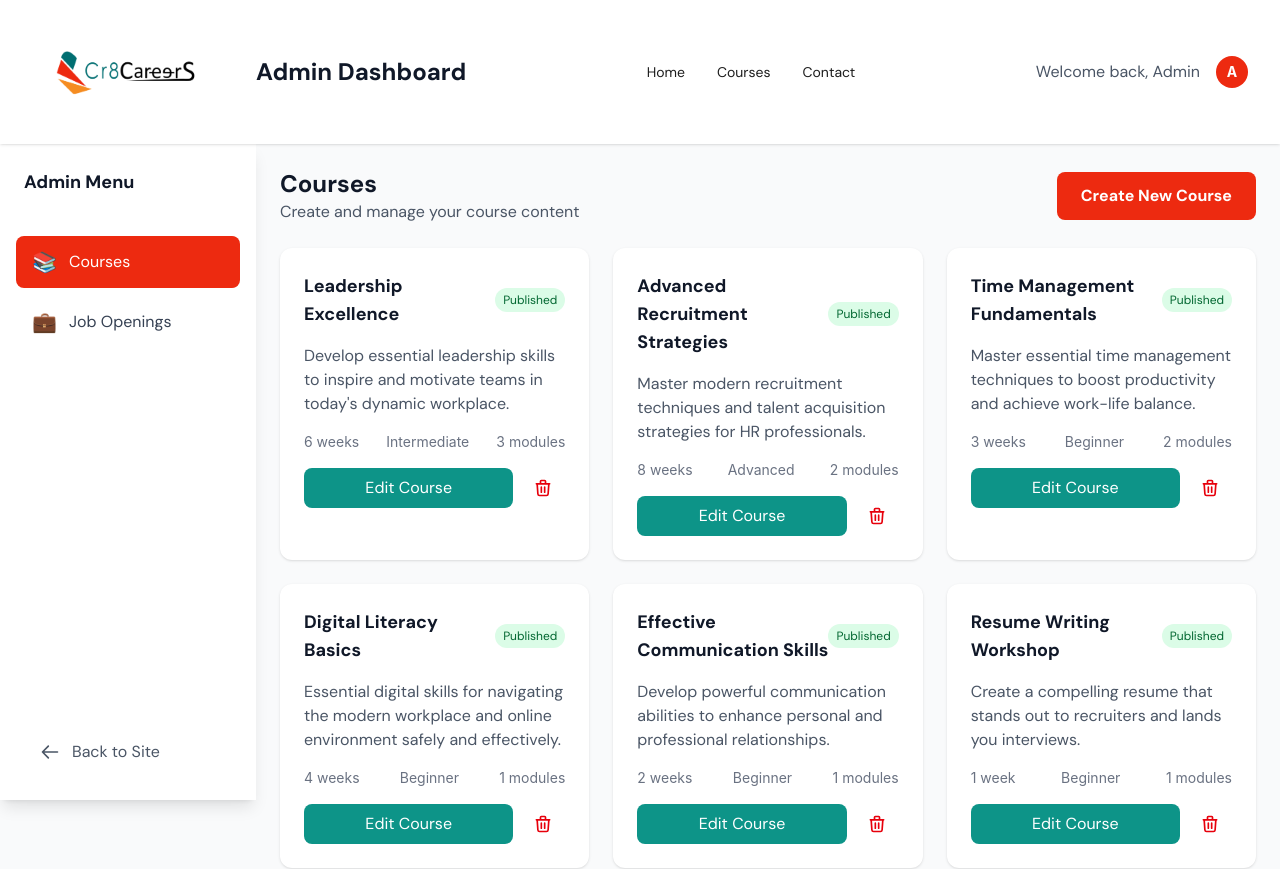
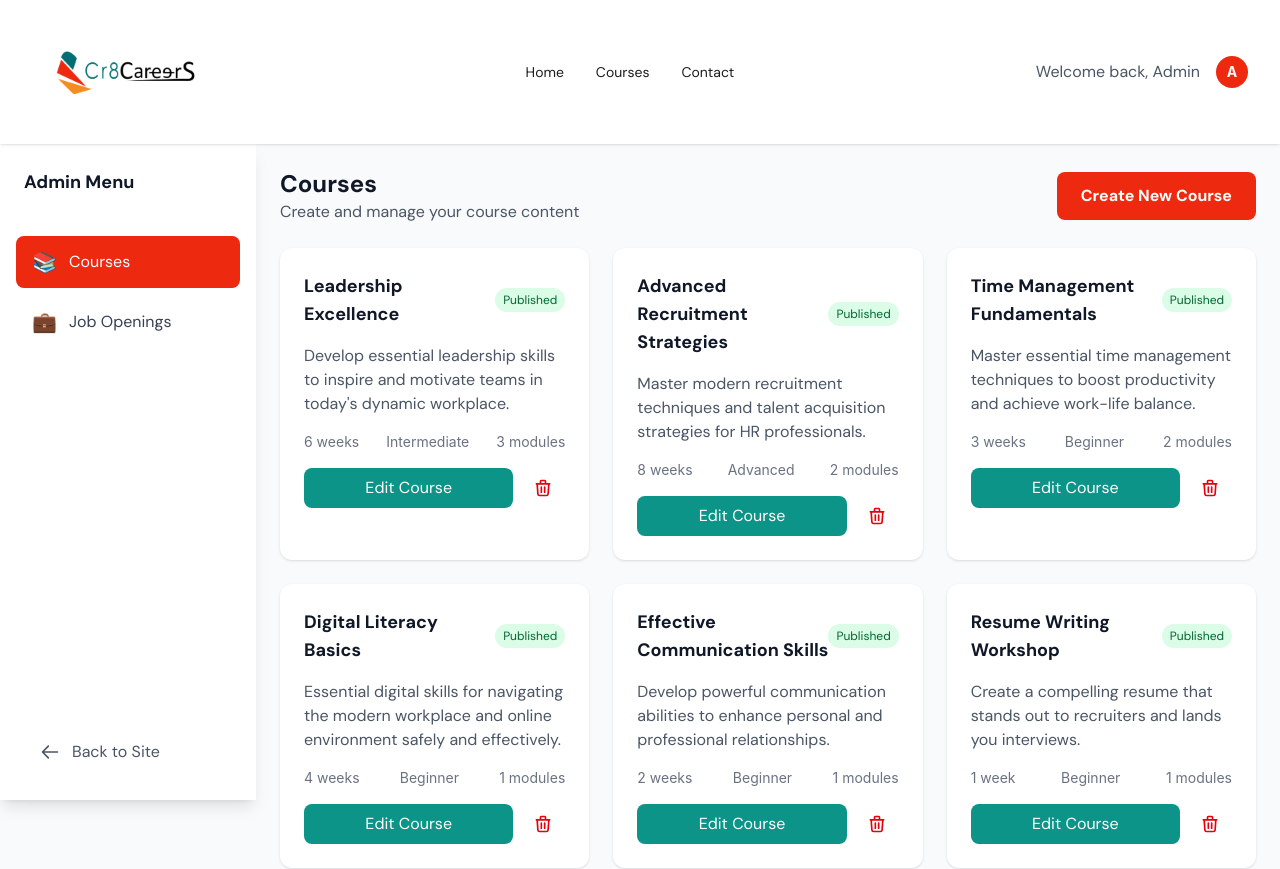
Before and after one commit to i-oladele/cr8careers, a React (Vite) app: page /admin in a window 1280 px wide. Shown: the top 869 px of the page. Built offline with nearby package versions, Linux system fonts and the light colour scheme; sample sign-in values are in the browser's storage.

Commit message:
Remove Admin Dashboard text from header area
- Remove 'Admin Dashboard' title from header next to logo
- Clean header design with just logo and navigation
- Admin functionality remains clear through sidebar and page content
- Streamlined header appearance

```diff
--- a/src/app/pages/AdminDashboard.tsx
+++ b/src/app/pages/AdminDashboard.tsx
@@ -1099,9 +1099,6 @@ export default function AdminDashboard() {
                 <Link to="/" className="h-24 w-48">
                   <img alt="CR8Careers Logo" className="h-full w-full object-contain" src="/logo.png" />
                 </Link>
-                <h1 className="font-['DM_Sans',sans-serif] font-bold text-2xl text-gray-900">
-                  Admin Dashboard
-                </h1>
               </div>
               <nav className="hidden md:flex gap-8 items-center">
                 <Link to="/" className="font-['DM_Sans',sans-serif] text-[#1d1d1d] text-sm hover:text-[#ed2a10] transition-colors">Home</Link>
```
